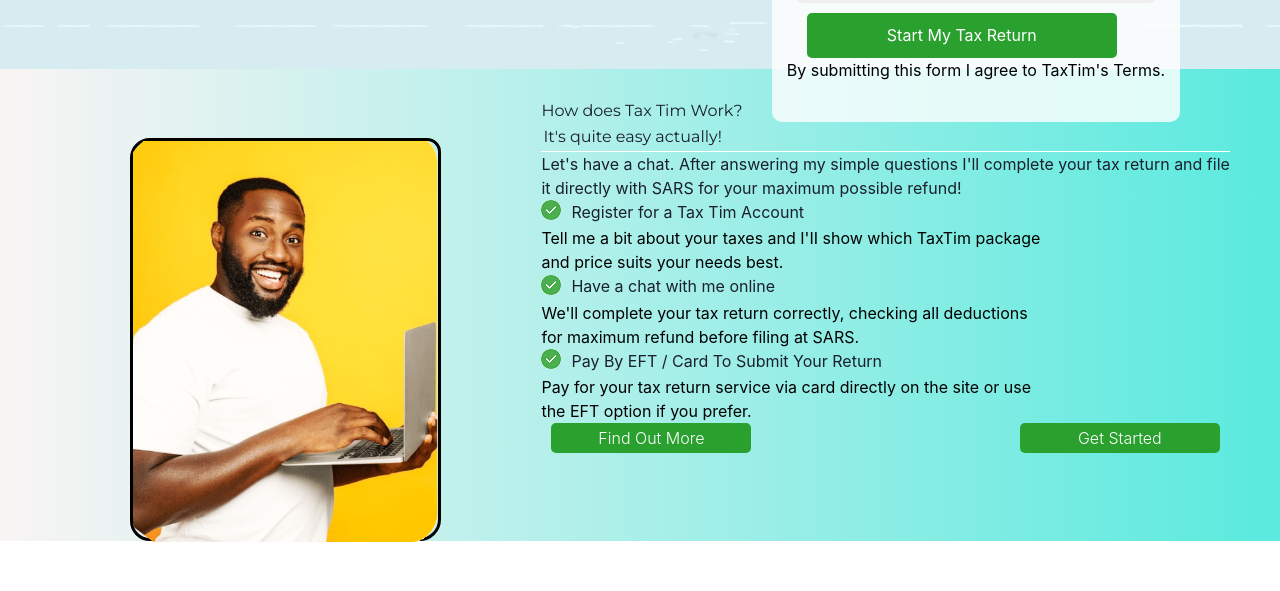
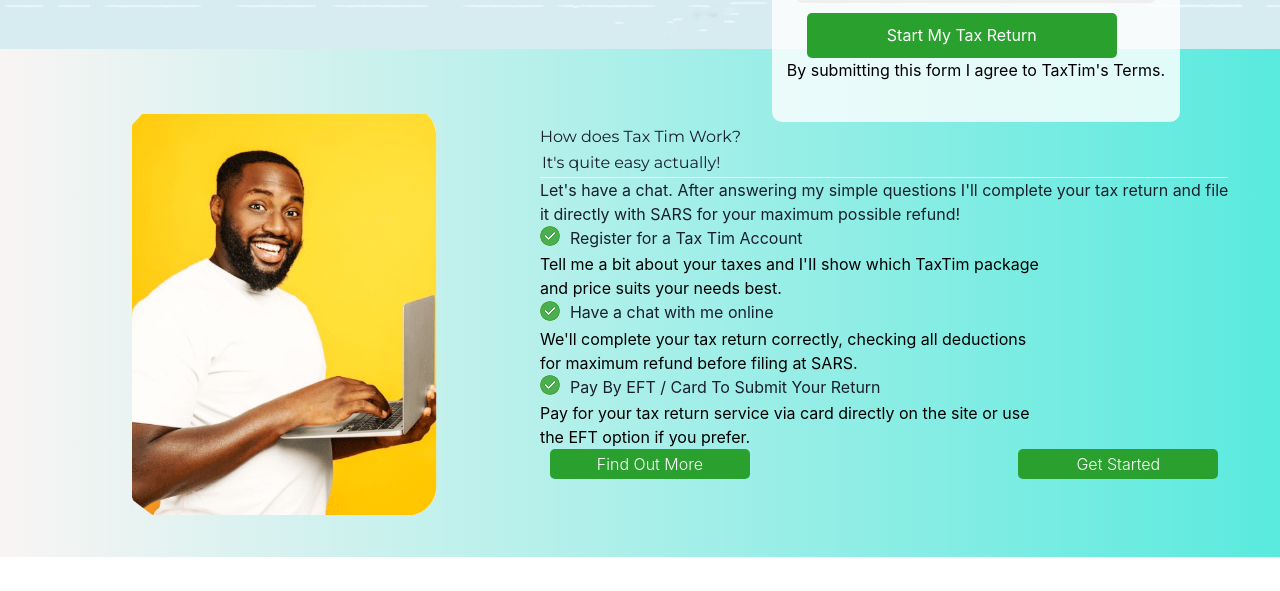
Before and after one commit to VeeranganaMalav/TaxTim, a React (Create React App) app: page / in a window 1280 px wide. Shown: the part 824-1415 px from the top of the page. Built offline with nearby package versions, Linux system fonts and the light colour scheme.

Commit message:
final css 2

```diff
--- a/src/Pages/Howitworks.jsx
+++ b/src/Pages/Howitworks.jsx
@@ -19,7 +19,7 @@
         </div>
         </div>
         </div>
-     <div style={{width:"70%",margin:"auto",marginTop:"30px",fontSize:"20px"}}>
+     <div style={{width:"70%",margin:"auto",marginTop:"30px",fontSize:"20px",marginBottom:"60px"}}>
         <div style={{width:"55%",margin:"auto"}}>
         <h1>Enjoy a discount on TaxTim from our discount partners:</h1>
         </div>
--- a/src/css/HomePage.css
+++ b/src/css/HomePage.css
@@ -156,9 +156,10 @@
 }
 */
 
-.image-container {
+.img-container {
   position: relative;
   display: inline-block;
+  margin-top:-20px;
 }
 
 .text-overlay {
@@ -234,6 +235,7 @@
   display: flex;
   justify-content: space-around;
   line-height: -1;
+  padding:40px 0px
 }
 
 .how-does {
@@ -259,10 +261,9 @@
   border: none;
 }
 
-.img-container2 {
-  margin-top: 69px;
+.img-container2{
+  margin-top: 19px;
   margin-left: 80px;
-  border: 3px solid #000;
   border-radius: 20px 14px 21.5px 20px;
   height: 403px;
 }
```
